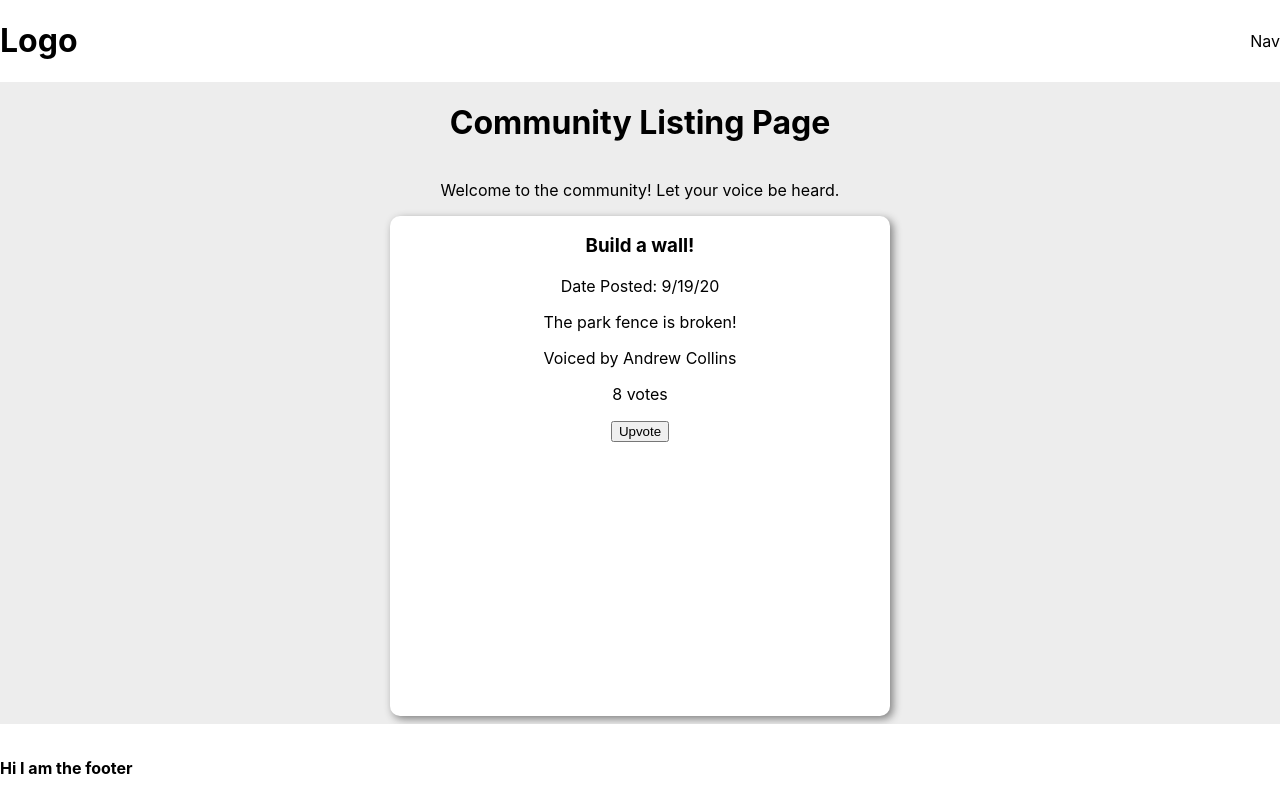
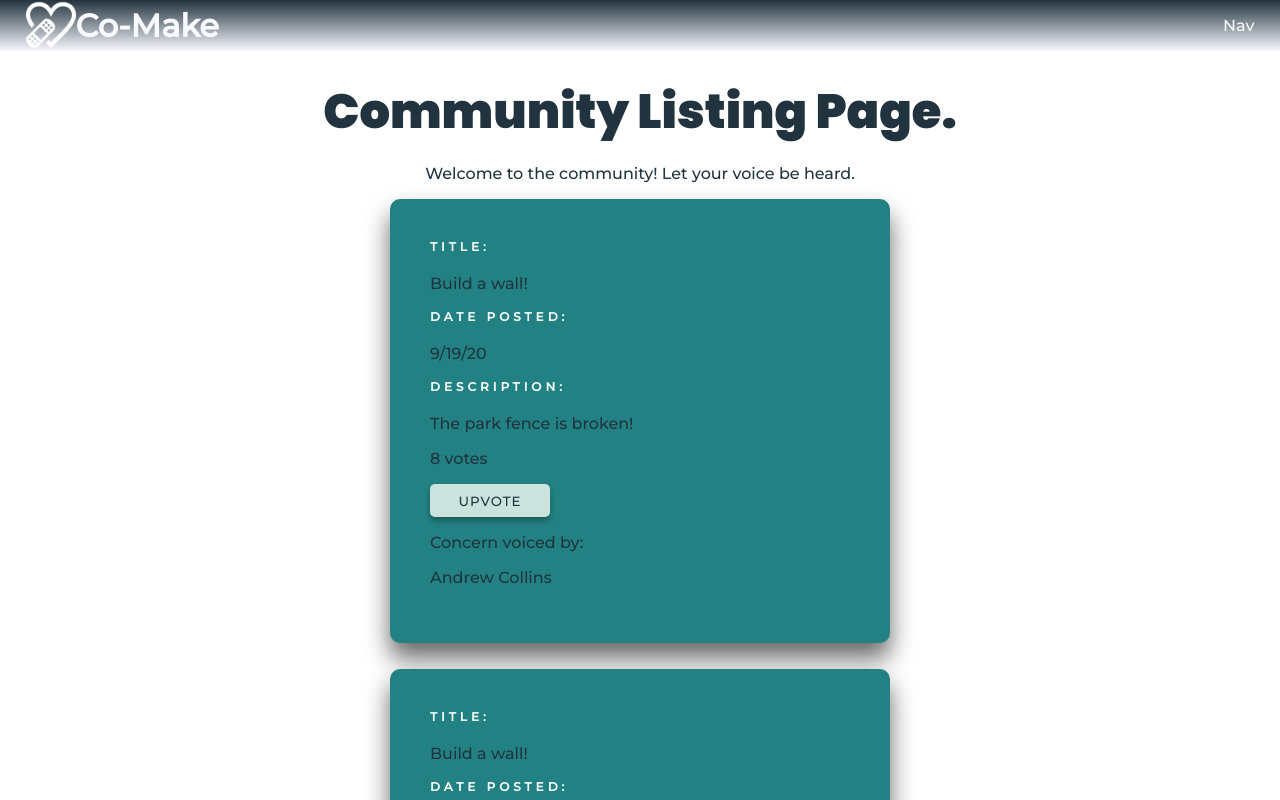
Before and after one commit to co-make-2-bh/frontend, a React (Create React App) app in the folder co-make/: page /listings in a window 1280 px wide. Shown: the top 800 px of the page. Built offline with nearby package versions, Linux system fonts and the light colour scheme; sample sign-in values are in the browser's storage.

Commit message:
Added a ton of styling!

```diff
--- a/co-make/public/index.html
+++ b/co-make/public/index.html
@@ -2,14 +2,26 @@
 <html lang="en">
   <head>
     <meta charset="utf-8" />
-    <link rel="icon" href="%PUBLIC_URL%/favicon.ico" />
+    <link rel="icon" href="../src/assets/care-icon.png" type="image/png" />
+    <link
+      href="https://fonts.googleapis.com/css2?family=Poppins:wght@900&display=swap"
+      rel="stylesheet"
+    />
+    <link
+      href="https://fonts.googleapis.com/css2?family=Montserrat:wght@500&display=swap"
+      rel="stylesheet"
+    />
     <meta name="viewport" content="width=device-width, initial-scale=1" />
     <meta name="theme-color" content="#000000" />
     <meta
       name="description"
       content="Web site created using create-react-app"
     />
-    <link rel="apple-touch-icon" href="%PUBLIC_URL%/logo192.png" />
+    <link
+      rel="apple-touch-icon"
+      href="../src/assets/care-icon.png"
+      type="image/png"
+    />
     <!--
       manifest.json provides metadata used when your web app is installed on a
       user's mobile device or desktop. See https://developers.google.com/web/fundamentals/web-app-manifest/
--- a/co-make/src/App.js
+++ b/co-make/src/App.js
@@ -1,18 +1,30 @@
 import React from "react";
-import { BrowserRouter as Router } from "react-router-dom";
+import { BrowserRouter as Router, Route } from "react-router-dom";
 import PrivateRoute from "./utils/PrivateRoute";
 
 import Header from "./components/Header";
 import Footer from "./components/Footer";
 import ListingPage from "./components/ListingPage";
+import { ContextObject } from "./contexts/context";
+import axiosWithAuth from "./utils/axiosWithAuth";
+
+import { StyledH1 } from "./components/ListingPage";
 
 function App() {
+  // axiosWithAuth()
+  //   .get("/api")
+  //   .then((res) => console.log(res))
+  //   .catch((err) => console.log(err));
+
   return (
     <Router>
-      <Header />
-      {/* Login/Register could be shown here */}
-      <PrivateRoute component={ListingPage} />
-      <Footer />
+      <ContextObject.Provider>
+        <Header />
+        <Route exact path="/">
+          <StyledH1>Login Page</StyledH1>
+        </Route>
+        <PrivateRoute path="/listings" component={ListingPage} />
+      </ContextObject.Provider>
     </Router>
   );
 }
--- a/co-make/src/Components/Footer.js
+++ b/co-make/src/Components/Footer.js
@@ -8,10 +8,10 @@ import styled from "styled-components";
 const FooterStyle = styled.div`
   height: 50px;
   padding: 1% 0;
-  position: absolute;
+  position: fixed;
   bottom: 0;
   width: 100%;
-  background-color: white;
+  background-color: #21333e;
 `;
 
 //////////////////////////
--- a/co-make/src/Components/Header.js
+++ b/co-make/src/Components/Header.js
@@ -1,6 +1,6 @@
 import React from "react";
 import styled from "styled-components";
-
+import careIcon from "../assets/care-icon.png";
 ////////////////////////////
 //      HEADER STYLE      //
 ////////////////////////////
@@ -10,9 +10,24 @@ const HeaderStyle = styled.div`
   align-self: flex-start;
   align-items: center;
   justify-content: space-between;
-  width: 100%;
+  padding: 1% 2%;
+  height: 25px;
+  background-image: linear-gradient(#21333e, ghostwhite);
+  background-repeat: no-repeat;
+  background-attachment: fixed;
+  color: ghostwhite;
 `;
 
+const ImageStyle = styled.img`
+  width: 50px;
+  height: 50px;
+`;
+
+const LogoStyle = styled.div`
+  display: flex;
+  flex-direction: row;
+  align-items: center;
+`;
 ///////////////////////////
 //      HEADER CODE      //
 ///////////////////////////
@@ -20,7 +35,10 @@ const HeaderStyle = styled.div`
 function Header() {
   return (
     <HeaderStyle>
-      <h1>Logo</h1>
+      <LogoStyle>
+        <ImageStyle src={careIcon} alt="" />
+        <h1>Co-Make</h1>
+      </LogoStyle>
       <nav>Nav</nav>
     </HeaderStyle>
   );
--- a/co-make/src/Components/ListingCard.js
+++ b/co-make/src/Components/ListingCard.js
@@ -7,11 +7,20 @@ import styled from "styled-components";
 
 const CardStyle = styled.div`
   width: 500px;
-  height: 500px;
-  background-color: white;
-  border-radius: 2%;
-  box-shadow: 3px 3px 8px 0.1px gray;
-  text-align: center;
+  padding: 40px;
+  margin-bottom: 2%;
+  background-color: #228283;
+  box-sizing: border-box;
+  box-shadow: 0 15px 25px rgba(0, 0, 0, 0.6);
+  border-radius: 10px;
+  color: #21333e;
+`;
+
+const TextItem = styled.div`
+  ${"" /* display: flex;
+  flex-direction: row;
+  justify-content: flex-start;
+  align-items: center; */}
 `;
 /////////////////////////
 //      CARD CODE      //
@@ -31,12 +40,24 @@ const CardStyle = styled.div`
 function ListingCard() {
   return (
     <CardStyle>
-      <h3>Build a wall!</h3>
-      <p>Date Posted: 9/19/20</p>
-      <p>The park fence is broken!</p>
-      <p>Voiced by Andrew Collins</p>
+      <TextItem>
+        <h4>Title: </h4>
+        <p>Build a wall!</p>
+      </TextItem>
+      <TextItem>
+        <h4>Date Posted: </h4>
+        <p>9/19/20</p>
+      </TextItem>
+      <TextItem>
+        <h4>Description: </h4>
+        <p>The park fence is broken!</p>
+      </TextItem>
       <p>8 votes</p>
       <button>Upvote</button>
+      <TextItem>
+        <p>Concern voiced by: </p>
+        <p> Andrew Collins</p>
+      </TextItem>
     </CardStyle>
   );
 }
--- a/co-make/src/Components/ListingPage.js
+++ b/co-make/src/Components/ListingPage.js
@@ -6,21 +6,30 @@ import styled from "styled-components";
 //      LISTING STYLE      //
 /////////////////////////////
 const ListingStyle = styled.div`
-  height: 90%;
+  height: 100%;
   display: flex;
   align-items: center;
   flex-direction: column;
-  background-color: #ededed;
+  color: #21333e;
 `;
 
+export const StyledH1 = styled.h1`
+  font-family: "Poppins", sans-serif;
+  font-weight: 900;
+  font-size: 48px;
+  padding-top: 2%;
+  color: #21333e;
+  text-align: center;
+`;
 ////////////////////////////
 //      LISTING CODE      //
 ////////////////////////////
 function ListingPage() {
   return (
     <ListingStyle>
-      <h1>Community Listing Page</h1>
+      <StyledH1>Community Listing Page.</StyledH1>
       <p>Welcome to the community! Let your voice be heard.</p>
+      <ListingCard />
       <ListingCard />
     </ListingStyle>
   );
--- /dev/null
+++ b/co-make/src/contexts/context.js
@@ -0,0 +1,3 @@
+import { createContext } from "react";
+
+export const ContextObject = createContext();
--- a/co-make/src/styles/GlobalStyle.js
+++ b/co-make/src/styles/GlobalStyle.js
@@ -11,14 +11,44 @@ body {
   padding: 0;
   min-height: 100%;
   width: 100%;
-  font-family: -apple-system, BlinkMacSystemFont, "Segoe UI", "Roboto", "Oxygen",
-    "Ubuntu", "Cantarell", "Fira Sans", "Droid Sans", "Helvetica Neue",
-    sans-serif;
+  font-family: 'Montserrat', sans-serif;
   -webkit-font-smoothing: antialiased;
   -moz-osx-font-smoothing: grayscale;
+ background-color: #FFFFFF;
+
+}
+
+h4 {
+    ${"" /* border: 1px solid ghostwhite; */}
+    display: inline-block;
+    color: #FFFFFF;
+    font-size: 12px;
+    text-transform: uppercase;
+    overflow: hidden;
+    letter-spacing: 4px;
+    text-align: center;
+    padding: 0;
+    margin: 0;
 }
 
 
+button {
+  background-color:#cce3dd;
+  width: 120px;
+  color: #21333e;
+  text-transform: uppercase;
+  font-family: 'Montserrat', sans-serif;
+  letter-spacing: 1px;
+  border: none;
+  padding: 2%;
+  border-radius: 5px;
+  box-shadow: 0 4px 6px rgba(0, 0, 0, 0.3);
+}
+
+h1{
+  margin: 0;
+  padding: 0;
+}
 
 code {
   font-family: source-code-pro, Menlo, Monaco, Consolas, "Courier New",
--- a/co-make/src/utils/axiosWithAuth.js
+++ b/co-make/src/utils/axiosWithAuth.js
@@ -2,13 +2,13 @@ import axios from "axios";
 /////////////////////
 //      AXIOS      //
 /////////////////////
-export const axiosWithAuth = () => {
-  const token = window.localStorage.getItem("token");
+const axiosWithAuth = () => {
   return axios.create({
     headers: {
-      Authorization: token,
+      Authorization: window.localStorage.getItem("token"),
     },
-    baseURL: "http://localhost:5000",
+    baseURL: "",
   });
   //add other axios items here - .post .put .delete etc
 };
+export default axiosWithAuth;
```
Also changed, not shown: co-make/src/assets/care-icon.png (added).
